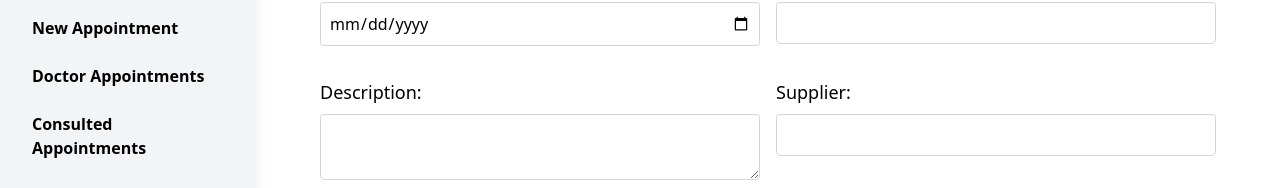
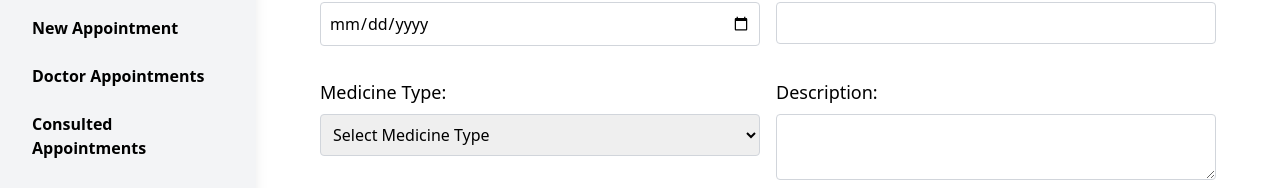
Before and after one commit to vinaytheprogrammer/Dispensary_management_sys, a React (Vite) app: page /admin/add-medicine in a window 1280 px wide. Shown: the part 608-796 px from the top of the page. Built offline with nearby package versions, Linux system fonts and the light colour scheme.

Commit message:
updated addmedicine page

```diff
--- a/src/pages/AddMedicine.jsx
+++ b/src/pages/AddMedicine.jsx
@@ -9,6 +9,7 @@ const AddMedicine = () => {
     b_quantity: "",
     remark: "",
     brand_name: "",
+    medicineType: "", // Added state for medicine type
   });
 
   const handleChange = (e) => {
@@ -29,6 +30,7 @@ const AddMedicine = () => {
       b_quantity: Number(formData.b_quantity), // Ensure this is a number
       Remarks: formData.remark,
       brand_name: formData.brand_name,
+      medicineType: formData.medicineType, // Added medicine type to data
     };
 
     axios
@@ -44,6 +46,7 @@ const AddMedicine = () => {
           b_quantity: "",
           remark: "",
           brand_name: "",
+          medicineType: "",
         });
       })
       .catch((error) => {
@@ -116,6 +119,26 @@ const AddMedicine = () => {
             />
           </div>
           <div className="mb-4">
+            <label htmlFor="medicineType" className="block text-lg mb-2">
+              Medicine Type:
+            </label>
+            <select
+              id="medicineType"
+              name="medicineType"
+              value={formData.medicineType}
+              onChange={handleChange}
+              className="w-full p-2 border border-gray-300 rounded"
+              required
+            >
+              <option value="">Select Medicine Type</option>
+              <option value="tablet">Tablet</option>
+              <option value="capsule">Capsule</option>
+              <option value="syrup">Syrup</option>
+              <option value="injection">Injection</option>
+              <option value="ointment">Ointment</option>
+            </select>
+          </div>
+          <div className="mb-4">
             <label htmlFor="remark" className="block text-lg mb-2">
               Description:
             </label>
```
